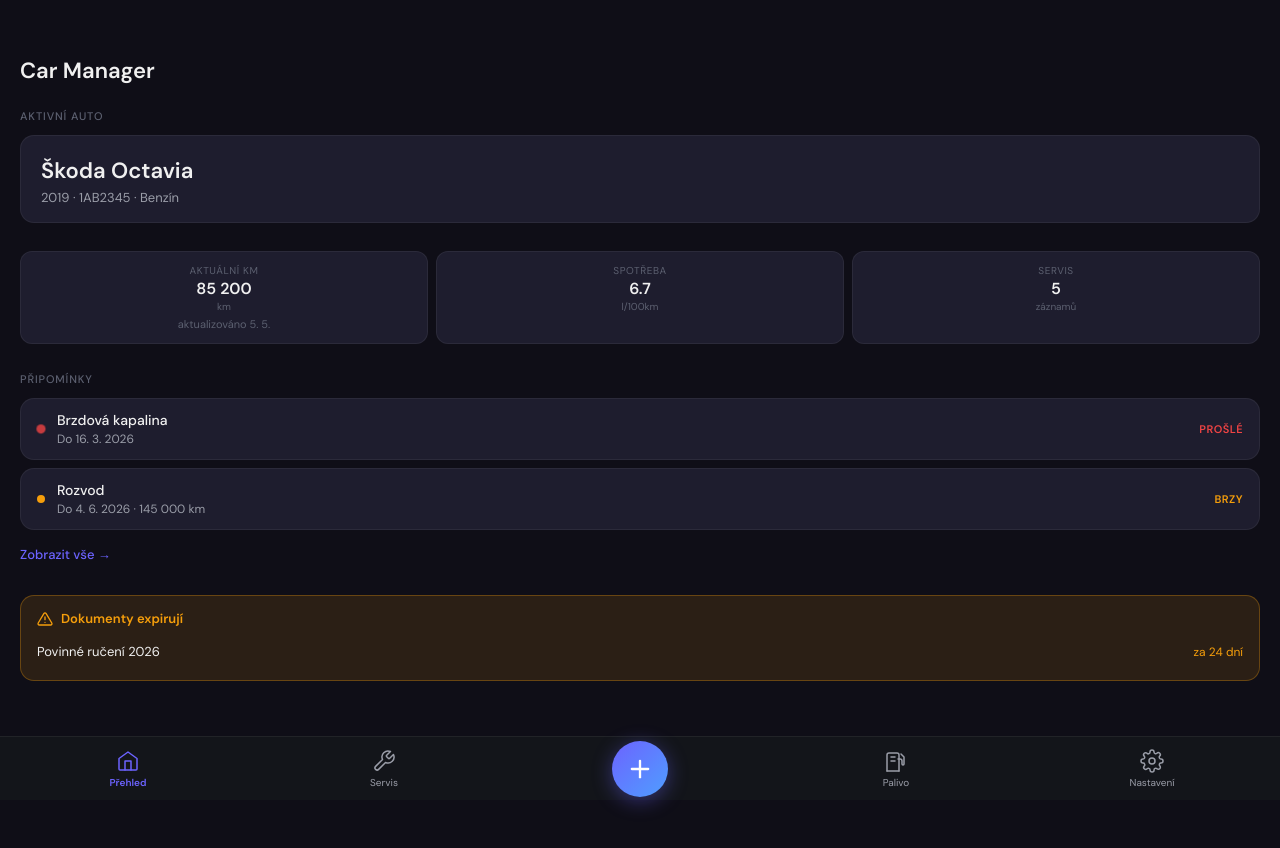
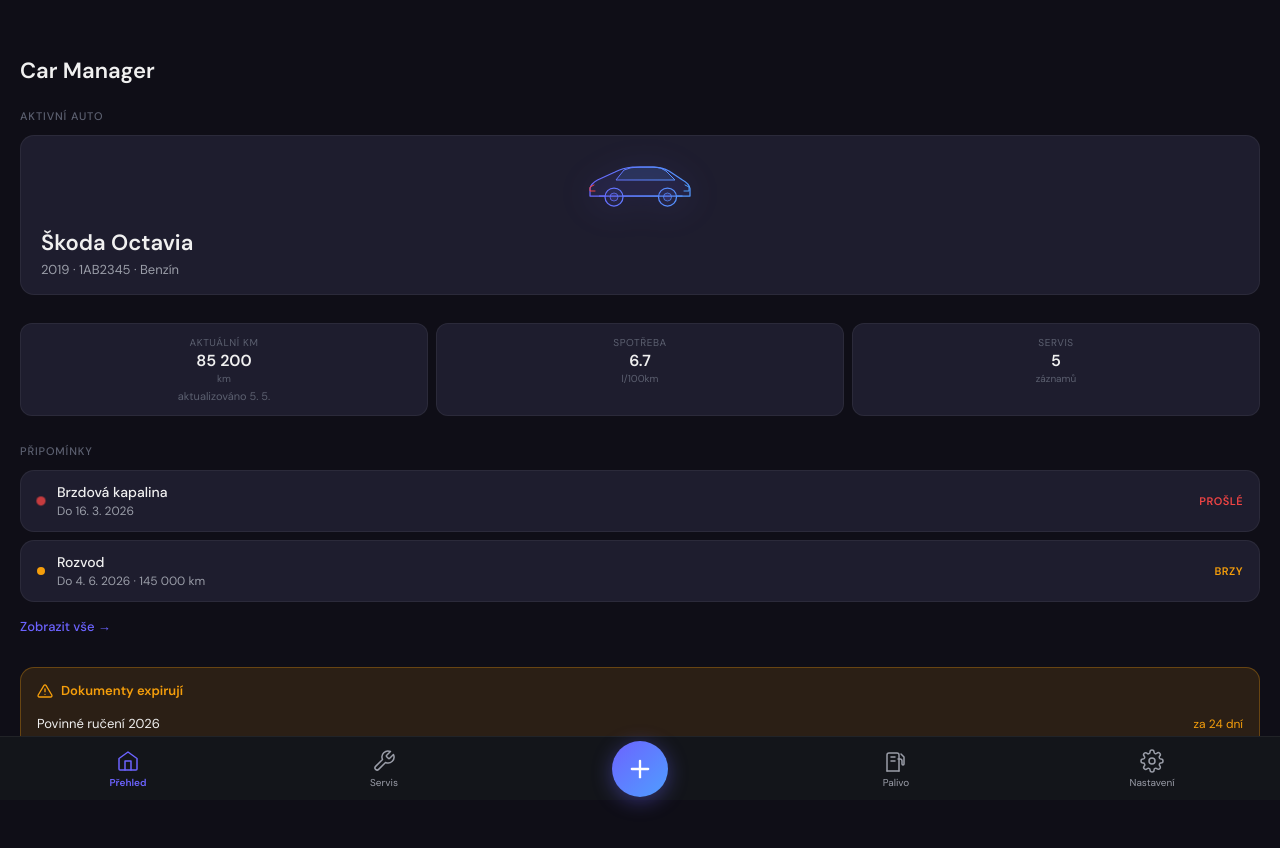
Before and after one commit to Luky947/car-manager, a React (Vite) app: page / in a window 1280 px wide. Shown: the top 848 px of the page. Before the commit the page ends 809 px from the top, so only its background shows below. Built offline with nearby package versions, Linux system fonts and the light colour scheme.

Commit message:
feat: premium car SVG icon on dashboard

```diff
--- a/src/pages/Dashboard.tsx
+++ b/src/pages/Dashboard.tsx
@@ -134,6 +134,43 @@
           <div style={{ marginBottom: 28 }}>
             <p style={sectionLabel}>Aktivní auto</p>
             <div style={{ background: '#1e1d2e', borderRadius: 14, border: '0.5px solid rgba(255,255,255,0.06)', padding: '20px 20px 16px' }}>
+              <div style={{ display: 'flex', justifyContent: 'center', marginBottom: 12 }}>
+                <svg width="120" height="60" viewBox="0 0 240 120" fill="none"
+                  xmlns="http://www.w3.org/2000/svg"
+                  style={{ filter: 'drop-shadow(0 4px 16px rgba(108,99,255,0.3))' }}>
+                  <path d="M20 80 L20 65 Q22 55 35 48 L70 32 Q85 24 105 22 L145 22 Q165 22 178 30 L205 48 Q218 55 220 65 L220 80 Z"
+                    stroke="url(#carGradient)" strokeWidth="2.5"
+                    fill="rgba(108,99,255,0.08)" strokeLinejoin="round"/>
+                  <path d="M72 48 L88 28 Q100 22 120 22 L148 22 Q162 22 172 30 L190 48 Z"
+                    stroke="url(#carGradient)" strokeWidth="2"
+                    fill="rgba(79,158,255,0.12)" strokeLinejoin="round"/>
+                  <path d="M210 58 L218 62 L218 70 L208 70"
+                    stroke="#4f9eff" strokeWidth="2" strokeLinecap="round"/>
+                  <path d="M28 58 L20 62 L20 70 L30 70"
+                    stroke="#ef4444" strokeWidth="2" strokeLinecap="round"/>
+                  <circle cx="175" cy="82" r="18" stroke="url(#carGradient)"
+                    strokeWidth="2.5" fill="rgba(108,99,255,0.06)"/>
+                  <circle cx="175" cy="82" r="8" stroke="url(#carGradient)"
+                    strokeWidth="1.5" fill="rgba(108,99,255,0.15)"/>
+                  <circle cx="68" cy="82" r="18" stroke="url(#carGradient)"
+                    strokeWidth="2.5" fill="rgba(108,99,255,0.06)"/>
+                  <circle cx="68" cy="82" r="8" stroke="url(#carGradient)"
+                    strokeWidth="1.5" fill="rgba(108,99,255,0.15)"/>
+                  <line x1="38" y1="80" x2="50" y2="80"
+                    stroke="url(#carGradient)" strokeWidth="2"/>
+                  <line x1="86" y1="80" x2="157" y2="80"
+                    stroke="url(#carGradient)" strokeWidth="2"/>
+                  <line x1="193" y1="80" x2="205" y2="80"
+                    stroke="url(#carGradient)" strokeWidth="2"/>
+                  <defs>
+                    <linearGradient id="carGradient" x1="0" y1="0"
+                      x2="240" y2="0" gradientUnits="userSpaceOnUse">
+                      <stop offset="0%" stopColor="#6c63ff"/>
+                      <stop offset="100%" stopColor="#4f9eff"/>
+                    </linearGradient>
+                  </defs>
+                </svg>
+              </div>
               <div style={{ fontSize: 22, fontWeight: 600, color: '#f0f0f0', marginBottom: 4 }}>
                 {activeCar.brand} {activeCar.model}
               </div>
```
